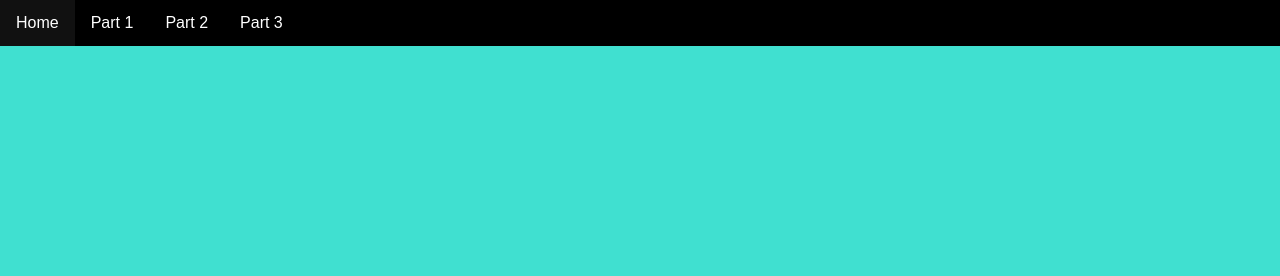
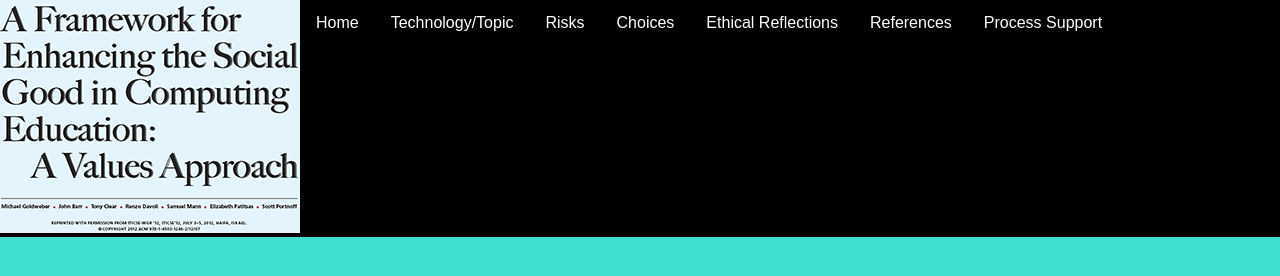
Before and after one commit to Zac84/Zac84.github.io, a plain HTML site: page index.html in a window 1280 px wide. Drawn offline with Linux system fonts and the light colour scheme.

Commit message:
Navbar edits

```diff
--- a/index.html
+++ b/index.html
@@ -3,9 +3,20 @@
 <link rel="stylesheet" href="styles/stylesheet.css">
 <header>
     <ul class="Navbar">
+        <li class="NavLST"><img src="/images/csg4ed-small.png" alt="You get not bitches">  </li>
         <li class="NavLST"><a href="index.html">Home</a></li>
-        <li class="NavLST"><a href="Part_1.html">Part 1</a></li>
-        <li class="NavLST"><a href="Part_2.html">Part 2</a></li>
-        <li class="NavLST"><a href="Part_3.html">Part 3</a></li>
+        <li class="NavLST"><a href="Pages/Tech.html">Technology/Topic</a></li>
+        <li class="NavLST"><a href="Pages/Risks.html">Risks</a></li>
+        <li class="NavLST"><a href="Pages/Choices.html">Choices</a></li>
+        <li class="NavLST"><a href="Pages/Ethical_reflections.html">Ethical Reflections</a></li>
+        <li class="NavLST"><a href="Pages/References.html">References</a></li>
+        <li class="NavLST"><a href="Pages/Process_support.html">Process Support</a></li>
     </ul>
 </header>
+
+<body>
+    <br>
+    <h1>My First Heading</h1>
+    <p> Stuff to say lmao</p>
+
+</body>
```
Also changed, not shown: Pages/Choices.html (added), Pages/Ethical_reflections.html (added), Pages/Opportunities.html (added), Pages/Process_support.html (added), Pages/References.html (added), Pages/Risks.html (added), Pages/Tech.html (added).
